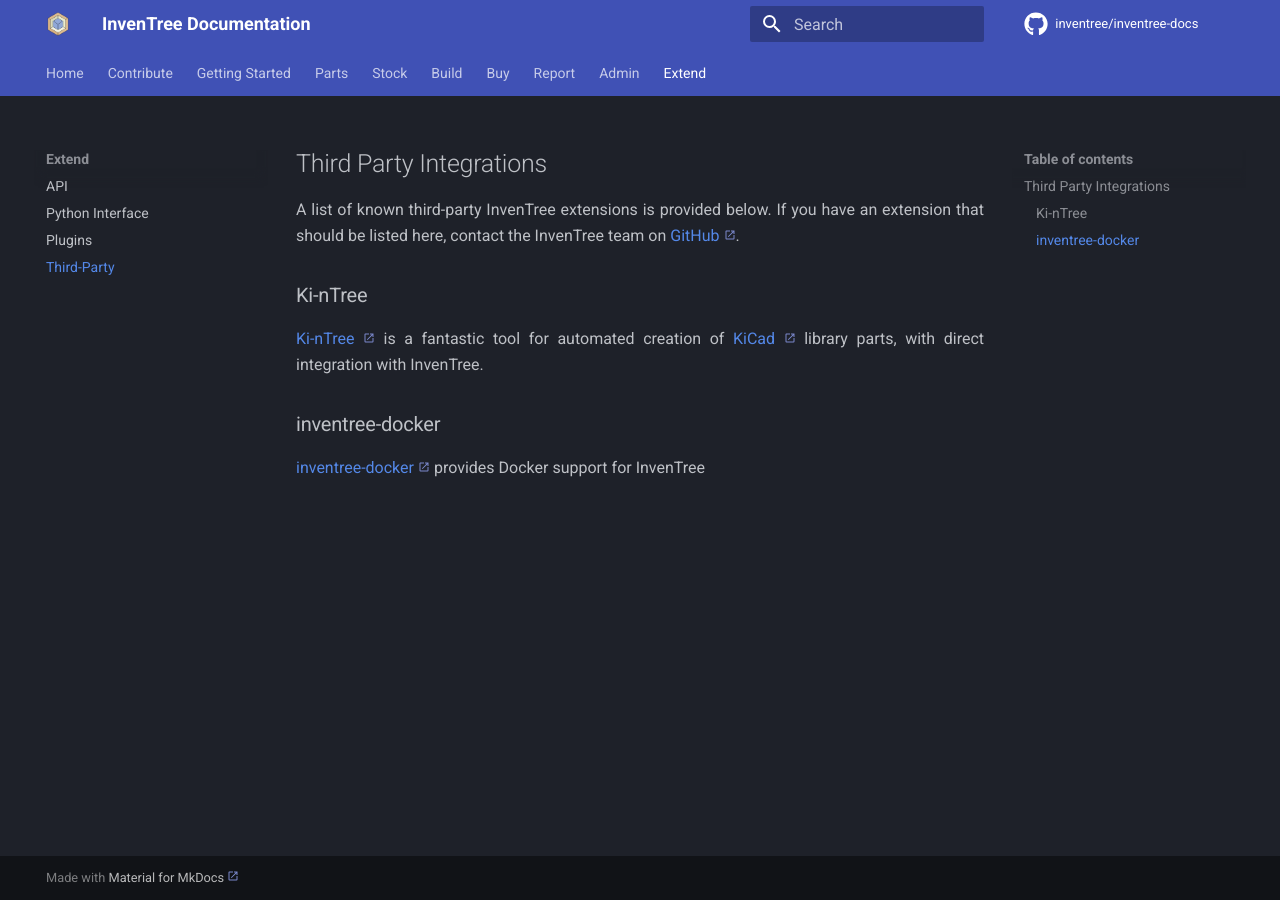
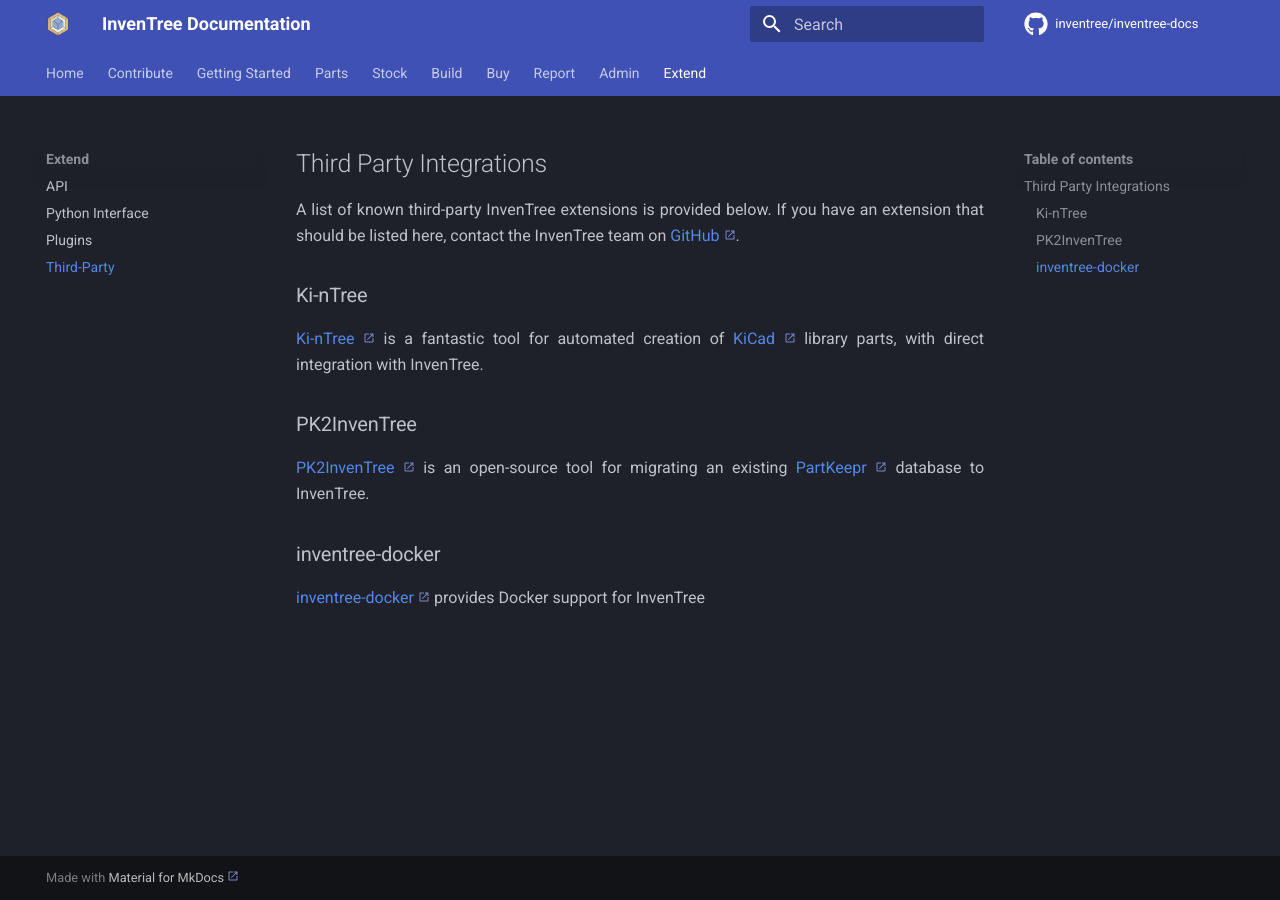
Before and after one commit to inventree/inventree-docs, an MkDocs documentation site: the page built from docs/extend/integrate.md, in a window 1280 px wide. Built offline with MkDocs 1.6.1 and Material for MkDocs 9.7.7, drawn with Linux system fonts in a browser that asks for light colours; comment, search, counter and statistics services are not loaded.

Commit message:
Add link for PK2InvenTree

```diff
--- a/docs/extend/integrate.md
+++ b/docs/extend/integrate.md
@@ -10,6 +10,10 @@
 
 [Ki-nTree](https://github.com/sparkmicro/Ki-nTree/) is a fantastic tool for automated creation of [KiCad](https://kicad-pcb.org/) library parts, with direct integration with InvenTree.
 
+### PK2InvenTree
+
+[PK2InvenTree](https://github.com/rgilham/PK2InvenTree) is an open-source tool for migrating an existing [PartKeepr](https://github.com/partkeepr/PartKeepr) database to InvenTree.
+
 ### inventree-docker
 
 [inventree-docker](https://github.com/Zeigren/inventree-docker) provides Docker support for InvenTree
```
